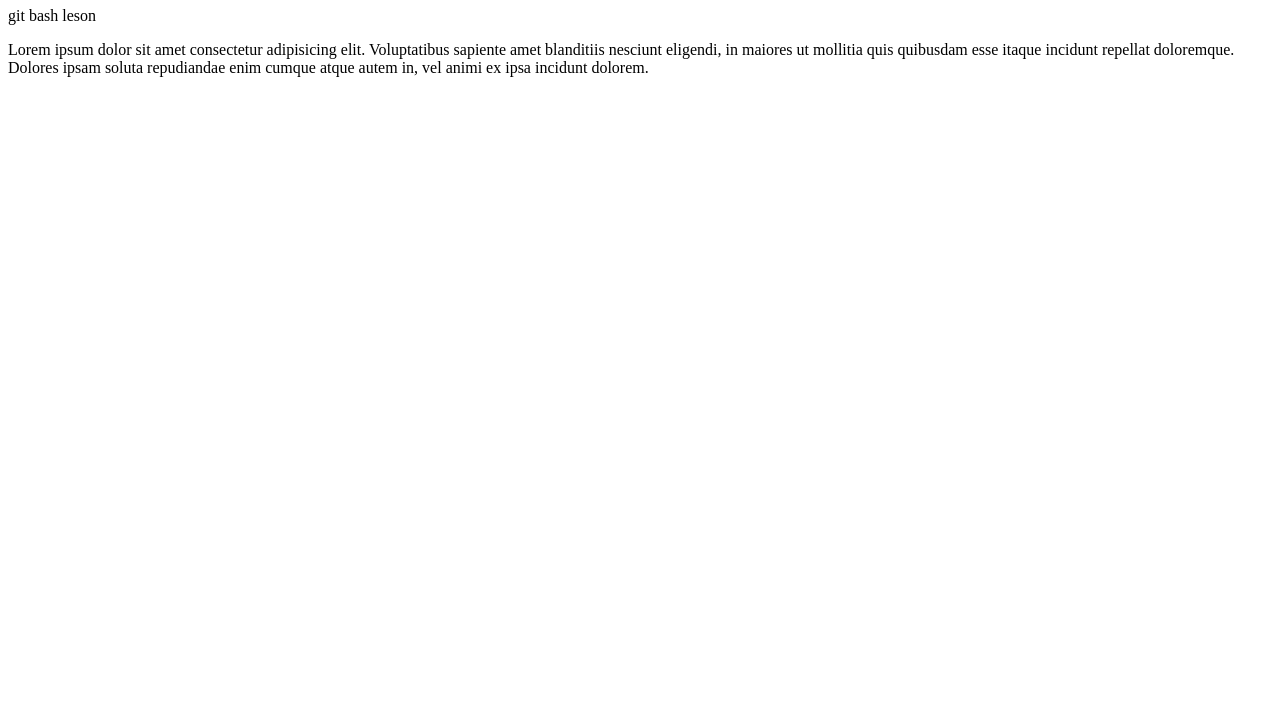
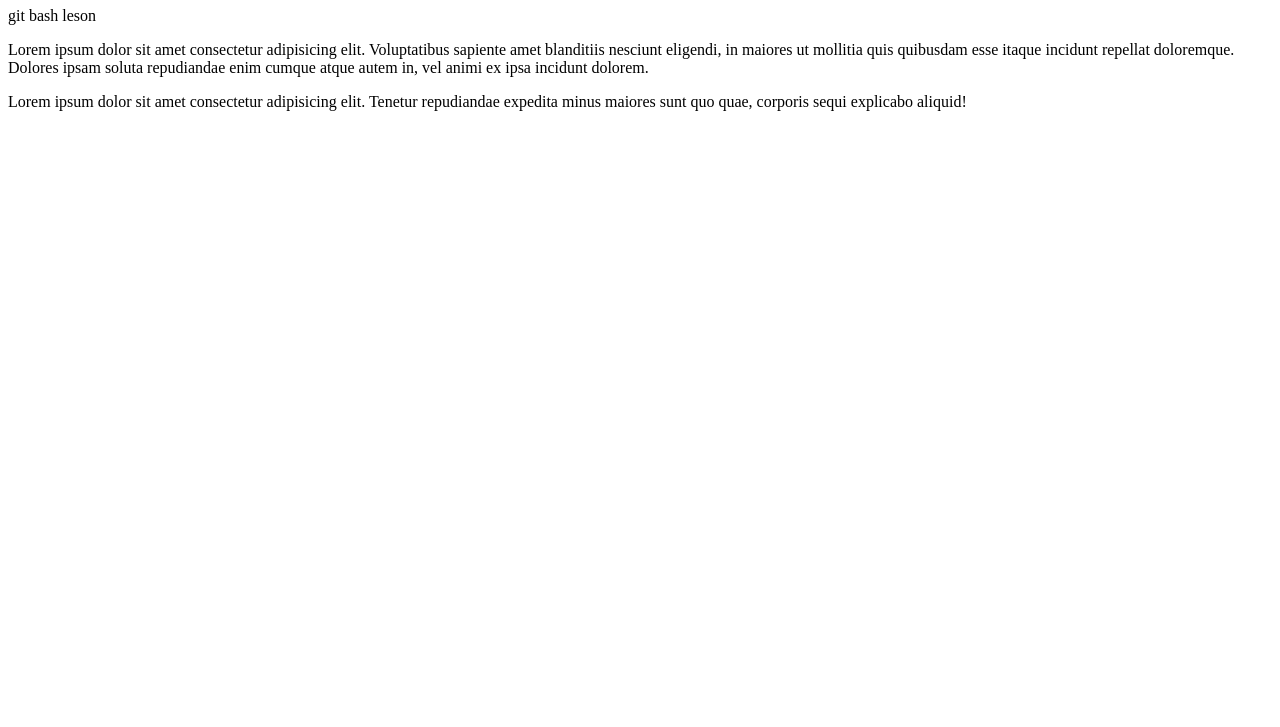
Before and after one commit to SargsyanManvel/text, a plain HTML site: page index.html in a window 1280 px wide. Shown: the part 73-800 px from the top of the page. Drawn offline with Linux system fonts and the light colour scheme.

Commit message:
ygtegfetwfderfd

```diff
--- a/index.html
+++ b/index.html
@@ -8,5 +8,6 @@
         <p>git bash leson </p>
 
         <p>Lorem ipsum dolor sit amet consectetur adipisicing elit. Voluptatibus sapiente amet blanditiis nesciunt eligendi, in maiores ut mollitia quis quibusdam esse itaque incidunt repellat doloremque. Dolores ipsam soluta repudiandae enim cumque atque autem in, vel animi ex ipsa incidunt dolorem.</p>
+<p>Lorem ipsum dolor sit amet consectetur adipisicing elit. Tenetur repudiandae expedita minus maiores sunt quo quae, corporis sequi explicabo aliquid!</p>
     </body>
 </html>
```
